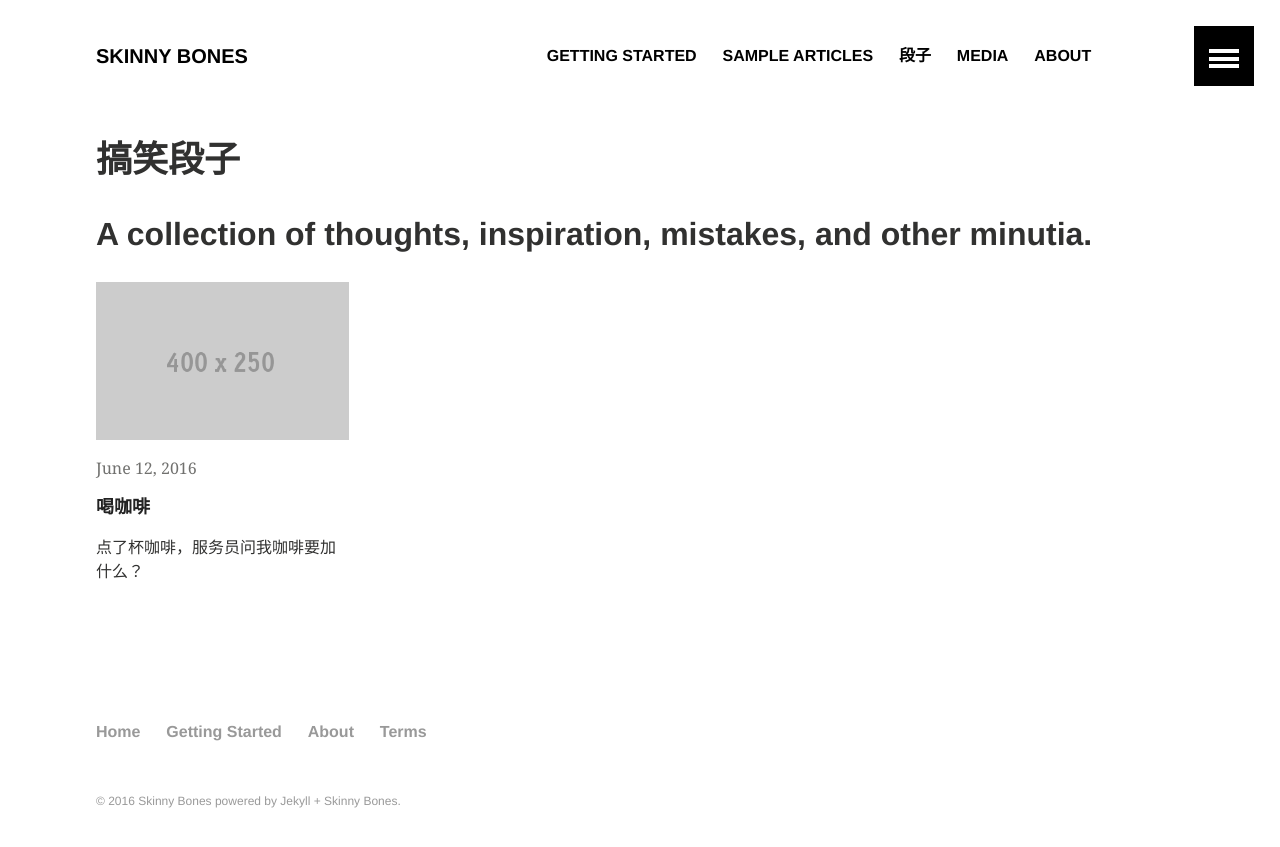
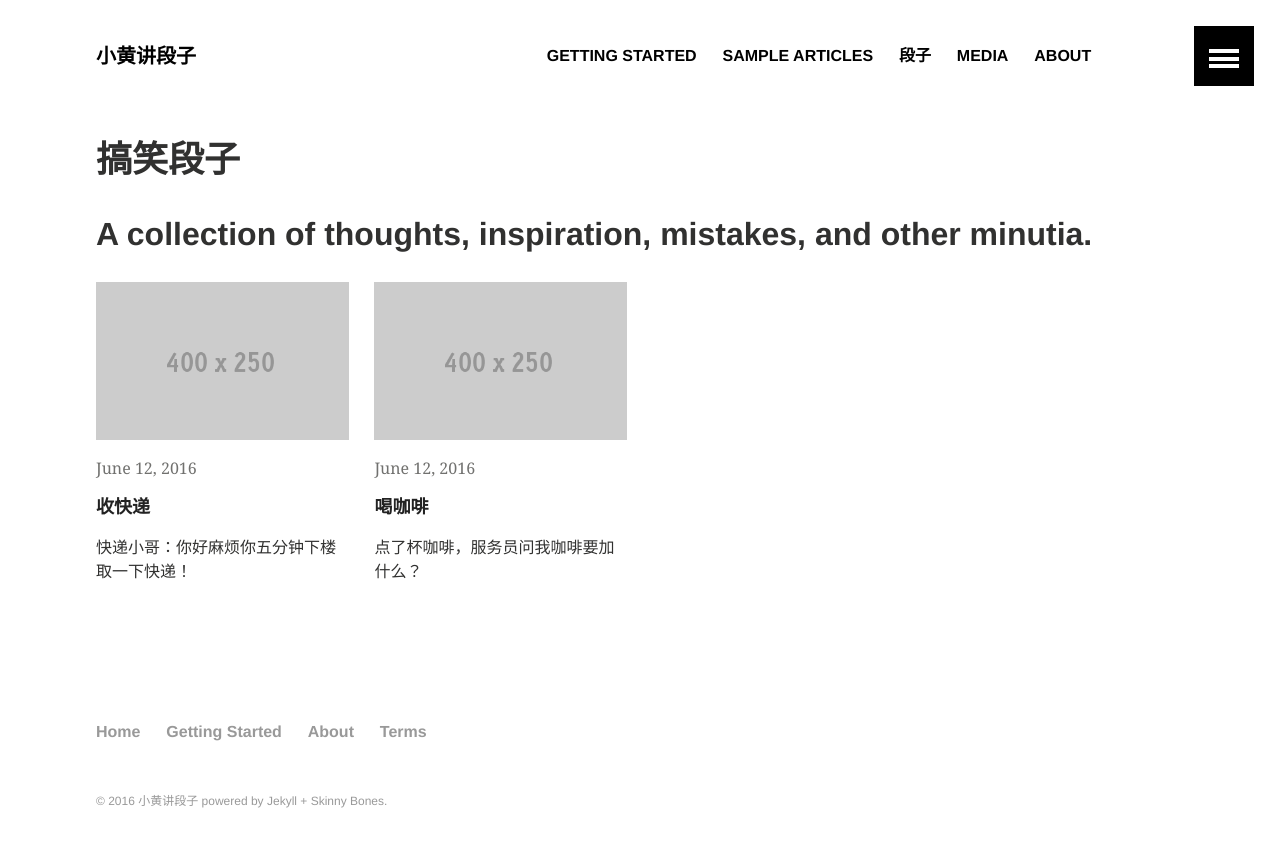
Before and after one commit to Zafir-H/zafir-h.github.io, a Jekyll site: the page built from duanzi/index.md, in a window 1280 px wide. Shown: the top 847 px of the page. Built offline with Jekyll 4.4.1, drawn with Linux system fonts in a browser that asks for light colours.

Commit message:
new post

```diff
--- a/_config.yml
+++ b/_config.yml
@@ -1,6 +1,6 @@
 # Site wide configuration
 
-title: "Skinny Bones"
+title: "小黄讲段子"
 description: "A lightweight site starter for Jekyll"
 logo: 120x120.gif
 teaser: 400x250.gif
@@ -26,10 +26,10 @@ gems:
 
 # Site owner
 owner:
-  name: "Michael Rose"
-  web: "https://mademistakes.com"
+  name: "Zafir H."
+  web: "https://zafir-h.github.io"
   twitter: "mmistakes"
-  bio: "Just another boring, tattooed, time traveling designer."
+  bio: "我就是来试试的~"
   avatar: "bio-photo.jpg" # 160x160 px image for author byline
   google:
     plus: "+MichaelRoseDesign"
--- /dev/null
+++ b/_posts/duanzi/2016-06-12-joke-express.md
@@ -0,0 +1,22 @@
+---
+layout: article
+title: "收快递"
+categories: duanzi
+tags: [快递]
+comments: true
+ads: false
+---
+
+快递小哥：你好麻烦你五分钟下楼取一下快递！
+
+买家：不能送到我家门口吗？
+
+快递小哥：你家在七楼！而且没电梯！
+
+买家：你就上来吧，我在五楼等你
+
+快递小哥：你先下来去三楼等我！
+
+买家：四楼签收
+
+快递小哥：成交！！！
```
Also changed, not shown: _posts/duanzi/2016-06-12-joke-coffee.md (renamed from _posts/duanzi/2016-06-12-joke-today.md).
